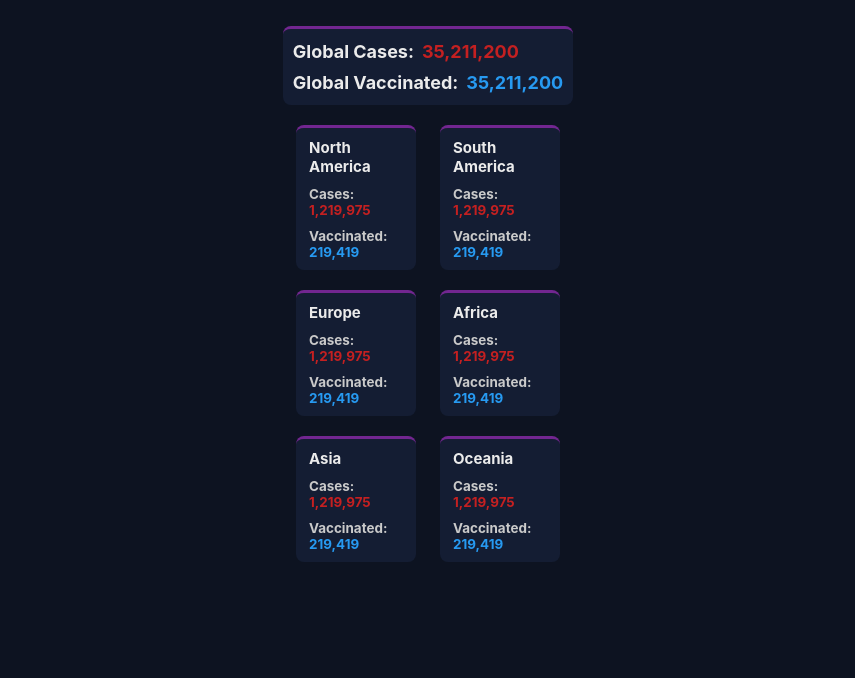
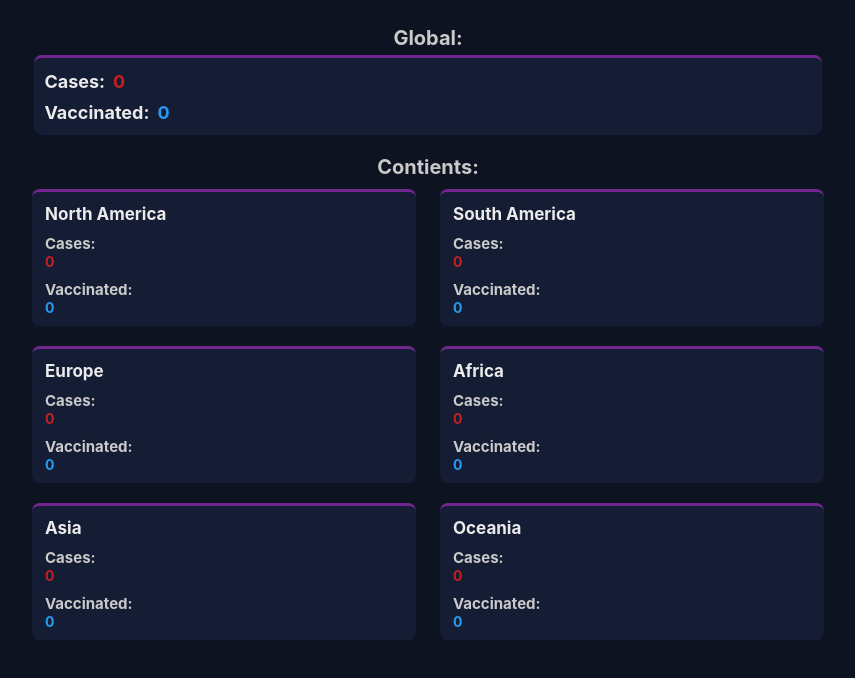
Before and after one commit to emalvaradog/covid-api-dashboard, a website: page index.html in a window 1280 px wide. Shown: the part 64-742 px from the top of the page, without its empty margins (212-1067 px from the left). Drawn offline with Linux system fonts and the light colour scheme; no server answers.

Commit message:
1.0 Version

```diff
--- a/index.html
+++ b/index.html
@@ -13,39 +13,37 @@
     </header>
     <main>
       <section class="global">
+        <h1 class="global-mark">Global:</h1>
         <div class="global-card">
           <div class="global-card-cases">
-            <h2 class="global-card-title">Global Cases:</h2>
-            <h2 class="global-card-casenum">35,211,200</h2>
+            <h2 class="global-card-title">Cases:</h2>
+            <h2 class="global-card-casenum">0</h2>
           </div>
           <div class="global-card-vacc">
-            <h2 class="global-card-title">Global Vaccinated:</h2>
-            <h2 class="global-card-vacnum">35,211,200</h2>
+            <h2 class="global-card-title">Vaccinated:</h2>
+            <h2 class="global-card-vacnum">0</h2>
           </div>
         </div>
       </section>
       <section class="continent">
+        <h1 class="continent-mark">Contients:</h1>
         <div class="continent-s1">
           <div class="continent-card northamerica">
             <h2 class="continent-title">North America</h2>
             <div class="continent-data">
               <h3 class="continent-data-title">Cases:</h3>
-              <h3 class="continent-data-number1 northamerica-cases">
-                1,219,975
-              </h3>
+              <h3 class="continent-data-number1 northamerica-cases">0</h3>
               <h3 class="continent-data-title">Vaccinated:</h3>
-              <h3 class="continent-data-number2 northamerica-vacc">219,419</h3>
+              <h3 class="continent-data-number2 northamerica-vacc">0</h3>
             </div>
           </div>
           <div class="continent-card southamerica">
             <h2 class="continent-title">South America</h2>
             <div class="continent-data">
               <h3 class="continent-data-title">Cases:</h3>
-              <h3 class="continent-data-number1 southamerica-cases">
-                1,219,975
-              </h3>
+              <h3 class="continent-data-number1 southamerica-cases">0</h3>
               <h3 class="continent-data-title">Vaccinated:</h3>
-              <h3 class="continent-data-number2 southamerica-vacc">219,419</h3>
+              <h3 class="continent-data-number2 southamerica-vacc">0</h3>
             </div>
           </div>
         </div>
@@ -54,18 +52,18 @@
             <h2 class="continent-title">Europe</h2>
             <div class="continent-data">
               <h3 class="continent-data-title">Cases:</h3>
-              <h3 class="continent-data-number1 europe-cases">1,219,975</h3>
+              <h3 class="continent-data-number1 europe-cases">0</h3>
               <h3 class="continent-data-title">Vaccinated:</h3>
-              <h3 class="continent-data-number2 europe-vacc">219,419</h3>
+              <h3 class="continent-data-number2 europe-vacc">0</h3>
             </div>
           </div>
           <div class="continent-card africa">
             <h2 class="continent-title">Africa</h2>
             <div class="continent-data">
               <h3 class="continent-data-title">Cases:</h3>
-              <h3 class="continent-data-number1 africa-cases">1,219,975</h3>
+              <h3 class="continent-data-number1 africa-cases">0</h3>
               <h3 class="continent-data-title">Vaccinated:</h3>
-              <h3 class="continent-data-number2 africa-vacc">219,419</h3>
+              <h3 class="continent-data-number2 africa-vacc">0</h3>
             </div>
           </div>
         </div>
@@ -74,18 +72,18 @@
             <h2 class="continent-title">Asia</h2>
             <div class="continent-data">
               <h3 class="continent-data-title">Cases:</h3>
-              <h3 class="continent-data-number1 asia-cases">1,219,975</h3>
+              <h3 class="continent-data-number1 asia-cases">0</h3>
               <h3 class="continent-data-title">Vaccinated:</h3>
-              <h3 class="continent-data-number2 asia-vacc">219,419</h3>
+              <h3 class="continent-data-number2 asia-vacc">0</h3>
             </div>
           </div>
           <div class="continent-card oceania">
             <h2 class="continent-title">Oceania</h2>
             <div class="continent-data">
               <h3 class="continent-data-title">Cases:</h3>
-              <h3 class="continent-data-number1 oceania-cases">1,219,975</h3>
+              <h3 class="continent-data-number1 oceania-cases">0</h3>
               <h3 class="continent-data-title">Vaccinated:</h3>
-              <h3 class="continent-data-number2 oceania-vacc">219,419</h3>
+              <h3 class="continent-data-number2 oceania-vacc">0</h3>
             </div>
           </div>
         </div>
--- a/js/api.js
+++ b/js/api.js
@@ -17,13 +17,54 @@ const API = "https://covid-api.mmediagroup.fr/v1/";
 
 const continentList = async (url_api) => {
   try {
+    // Continent Lists
     let northAmerica = [];
+    let nACases = 0;
+    let nAVac = 0;
+
     let southAmerica = [];
+    let sACases = 0;
+    let sAVac = 0;
+
     let europe = [];
+    let euCases = 0;
+    let euVac = 0;
+
     let africa = [];
+    let afCases = 0;
+    let afVac = 0;
+
     let asia = [];
+    let asCases = 0;
+    let asVac = 0;
+
     let oceania = [];
-    let total = 0;
+    let ocCases = 0;
+    let ocVac = 0;
+
+    // Global Selectors
+    const $globalCases = document.querySelector(".global-card-casenum");
+    const $globalVacc = document.querySelector(".global-card-vacnum");
+
+    // Continent Selectors
+    const $northAmericaCases = document.querySelector(".northamerica-cases");
+    const $northAmericaVacc = document.querySelector(".northamerica-vacc");
+
+    const $southAmericaCases = document.querySelector(".southamerica-cases");
+    const $southAmericaVacc = document.querySelector(".southamerica-vacc");
+
+    const $europeCases = document.querySelector(".europe-cases");
+    const $europeVacc = document.querySelector(".europe-vacc");
+
+    const $africaCases = document.querySelector(".africa-cases");
+    const $africaVacc = document.querySelector(".africa-vacc");
+
+    const $asiaCases = document.querySelector(".asia-cases");
+    const $asiaVacc = document.querySelector(".asia-vacc");
+
+    const $oceaniaCases = document.querySelector(".oceania-cases");
+    const $oceaniaVacc = document.querySelector(".oceania-vacc");
+
     // North America
     await fetch(`${url_api}cases?continent=North America`)
       .then(function (data) {
@@ -62,6 +103,11 @@ const continentList = async (url_api) => {
       })
       .catch((err) => console.error(err));
 
+    nACases = northAmerica.reduce((a, b) => a + b.confirmed, 0);
+    nAVac = northAmerica.reduce((a, b) => a + b.vaccinated, 0);
+    $northAmericaCases.innerText = nACases.toLocaleString("en-US");
+    $northAmericaVacc.innerText = nAVac.toLocaleString("en-US");
+
     // South America
     await fetch(`${url_api}cases?continent=South America`)
       .then(function (data) {
@@ -69,6 +115,7 @@ const continentList = async (url_api) => {
           let dataList = {
             country: country,
             confirmed: data[country]["All"]["confirmed"],
+            vaccinated: 0,
           };
           southAmerica.push(dataList);
         }
@@ -97,6 +144,11 @@ const continentList = async (url_api) => {
       })
       .catch((err) => console.error(err));
 
+    sACases = southAmerica.reduce((a, b) => a + b.confirmed, 0);
+    sAVac = southAmerica.reduce((a, b) => a + b.vaccinated, 0);
+    $southAmericaCases.innerText = sACases.toLocaleString("en-US");
+    $southAmericaVacc.innerText = sAVac.toLocaleString("en-US");
+
     // Europe
     await fetch(`${url_api}cases?continent=Europe`)
       .then(function (data) {
@@ -104,6 +156,7 @@ const continentList = async (url_api) => {
           let dataList = {
             country: country,
             confirmed: data[country]["All"]["confirmed"],
+            vaccinated: 0,
           };
           europe.push(dataList);
         }
@@ -131,6 +184,10 @@ const continentList = async (url_api) => {
         return europe;
       })
       .catch((err) => console.error(err));
+    euCases = europe.reduce((a, b) => a + b.confirmed, 0);
+    euVac = europe.reduce((a, b) => a + b.vaccinated, 0);
+    $europeCases.innerText = euCases.toLocaleString("en-US");
+    $europeVacc.innerText = euVac.toLocaleString("en-US");
 
     // Africa
     await fetch(`${url_api}cases?continent=Africa`)
@@ -139,6 +196,7 @@ const continentList = async (url_api) => {
           let dataList = {
             country: country,
             confirmed: data[country]["All"]["confirmed"],
+            vaccinated: 0,
           };
           africa.push(dataList);
         }
@@ -167,6 +225,11 @@ const continentList = async (url_api) => {
       })
       .catch((err) => console.error(err));
 
+    afCases = africa.reduce((a, b) => a + b.confirmed, 0);
+    afVac = africa.reduce((a, b) => a + b.vaccinated, 0);
+    $africaCases.innerText = afCases.toLocaleString("en-US");
+    $africaVacc.innerText = afVac.toLocaleString("en-US");
+
     // Asia
     await fetch(`${url_api}cases?continent=Asia`)
       .then(function (data) {
@@ -174,6 +237,7 @@ const continentList = async (url_api) => {
           let dataList = {
             country: country,
             confirmed: data[country]["All"]["confirmed"],
+            vaccinated: 0,
           };
           asia.push(dataList);
         }
@@ -201,6 +265,10 @@ const continentList = async (url_api) => {
         return asia;
       })
       .catch((err) => console.error(err));
+    asCases = asia.reduce((a, b) => a + b.confirmed, 0);
+    asVac = asia.reduce((a, b) => a + b.vaccinated, 0);
+    $asiaCases.innerText = asCases.toLocaleString("en-US");
+    $asiaVacc.innerText = asVac.toLocaleString("en-US");
 
     // Oceania
     await fetch(`${url_api}cases?continent=Oceania`)
@@ -209,6 +277,7 @@ const continentList = async (url_api) => {
           let dataList = {
             country: country,
             confirmed: data[country]["All"]["confirmed"],
+            vaccinated: 0,
           };
           oceania.push(dataList);
         }
@@ -236,6 +305,27 @@ const continentList = async (url_api) => {
         return oceania;
       })
       .catch((err) => console.error(err));
+    ocCases = oceania.reduce((a, b) => a + b.confirmed, 0);
+    ocVac = oceania.reduce((a, b) => a + b.vaccinated, 0);
+    $oceaniaCases.innerText = ocCases.toLocaleString("en-US");
+    $oceaniaVacc.innerText = ocVac.toLocaleString("en-US");
+
+    $globalCases.innerText = (
+      nACases +
+      sACases +
+      euCases +
+      afCases +
+      asCases +
+      ocCases
+    ).toLocaleString("en-US");
+    $globalVacc.innerText = (
+      nAVac +
+      sAVac +
+      euVac +
+      afVac +
+      asVac +
+      ocVac
+    ).toLocaleString("en-US");
   } catch (error) {
     console.error(error);
   }
--- a/styles/style.scss
+++ b/styles/style.scss
@@ -34,15 +34,21 @@ header {
 }
 
 .global {
+    width: 100%;
     margin-top: 1rem;
     display: flex;
-    flex-direction: row;
+    flex-direction: column;
     justify-content: center;
     align-items: center;
+    &-mark {
+        font-size: 2rem;
+        color: $subfont-color;
+        margin-bottom: 0.5rem;
+    }
     &-card {
-        width: max-content;
+        width: 80vw;
         background-color: $card-color;
-        padding: 1.2rem 1rem;
+        padding: 1rem;
         height: max-content;
         border-radius: $card-radius;
         display: flex;
@@ -73,32 +79,39 @@ header {
 }
 
 .continent {
-    margin-top: 1rem;
     display: flex;
     justify-content: center;
     flex-direction: column;
     align-items: center;
     margin-bottom: 1rem;
+    // COLUMNS
     &-s1,
     &-s2,
     &-s3 {
         display: flex;
-        flex-direction: row;
+        flex-direction: column;
+    }
+    &-mark {
+        margin-top: 2rem;
+        font-size: 2rem;
+        color: $subfont-color;
     }
     &-card {
         border-top: 3px $purple-color solid;
-        width: 12rem;
+        width: 80vw;
         margin: 1rem 1.2rem;
         background-color: $card-color;
         border-radius: $card-radius;
         padding: 1rem 1.3rem;
     }
     &-title {
+        margin-top: 0.2rem;
+        font-size: 1.7rem;
         margin-bottom: 0.5rem;
         color: $font-color;
     }
     &-data {
-        font-size: 1.15rem;
+        font-size: 1.2rem;
         &-title {
             margin-top: 1rem;
             color: $subfont-color;
@@ -111,3 +124,28 @@ header {
         }
     }
 }
+
+@media (min-width: 426px) {
+    .continent {
+        &-s1,
+        &-s2,
+        &-s3 {
+            display: flex;
+            flex-direction: row;
+        }
+        &-card {
+            width: 30vw;
+        }
+        &-data {
+            &-title {
+                font-size: 1.5rem;
+            }
+        }
+    }
+    .global {
+        &-card {
+            width: 61.5vw;
+            height: 8rem;
+        }
+    }
+}
```
Also changed, not shown: styles/style.css, 1 other file.
